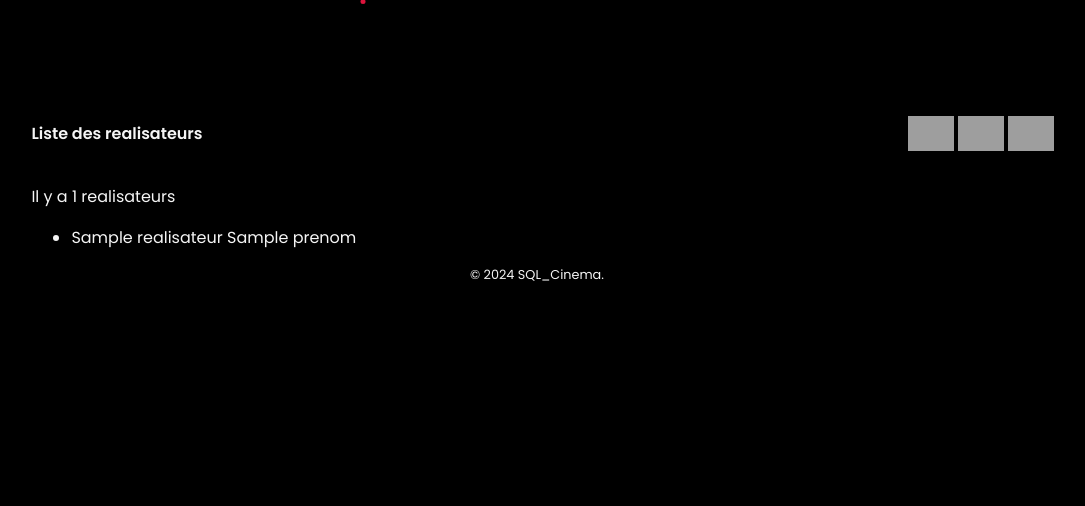
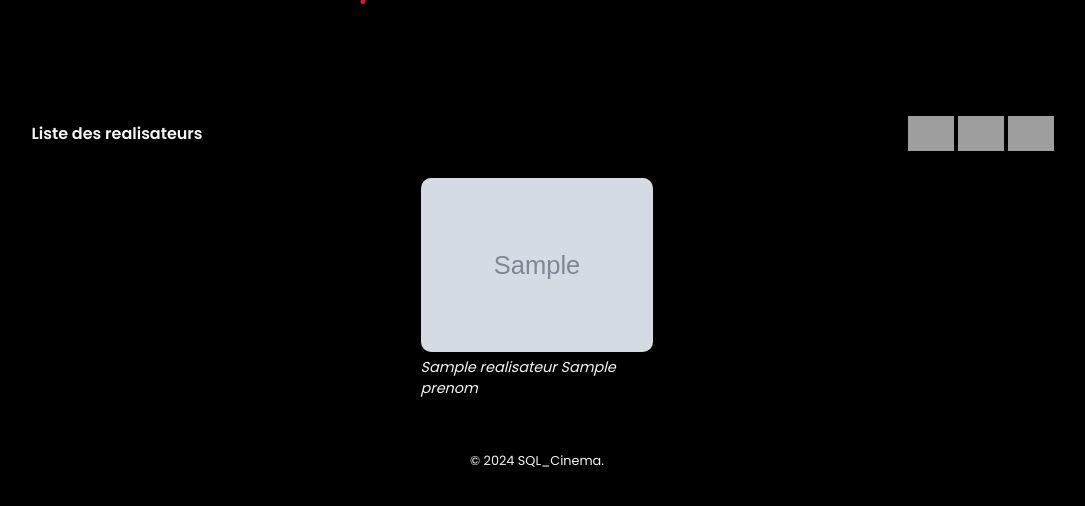
Before and after one commit to philfab/SQL_Cinema, a PHP site: template views/directorsView.php in a window 1280 px wide. Shown: the part 76-582 px from the top of the page, without its empty margins (103-1188 px from the left). Run offline with PHP 8.4, Linux system fonts and the light colour scheme; the template is opened without the code that fills it: most values are stand-ins (such as "Sample title", 1, 10 or a date in 2020); grey boxes marked "Sample" are stand-in pictures; data that the repository does not hold is empty; grey boxes are pictures that could not be loaded.

Commit message:
exo sql_cinema page directors refonte

```diff
--- a/controllers/DirectorController.php
+++ b/controllers/DirectorController.php
@@ -15,7 +15,7 @@ class DirectorController
     {
         $pdo = Connect::Connection();
         $realisateurs = $pdo->query("
-        SELECT id_realisateur, p.prenom, p.nom
+        SELECT r.id_realisateur, p.prenom, p.nom, p.photo
         FROM Personne p
         INNER JOIN realisateur r ON p.id_personne = r.id_personne
         GROUP BY r.id_realisateur
--- a/index.php
+++ b/index.php
@@ -14,11 +14,8 @@ spl_autoload_register(function ($class) {
     require $class . '.php';
 });
 
-
-
 $action = $_GET['action'] ?? 'listFilms';
 $id = $_GET['id'] ?? null;
-
 
 switch ($action) {
     case 'addKind':
--- a/views/directorsView.php
+++ b/views/directorsView.php
@@ -1,15 +1,15 @@
 <?php ob_start(); ?>
 
-<p>Il y a <?= $realisateurs->rowCount() ?> realisateurs</p>
-
-<ul>
-    <?php
-    foreach ($realisateurs as $realisateur) { ?>
-        <li>
-            <a href="index.php?action=detailDirector&id=<?= $realisateur["id_realisateur"] ?>"><?= $realisateur["nom"] . " " . $realisateur["prenom"] ?></a>
-        </li>
+<div class="film-gallery">
+    <?php foreach ($realisateurs as $realisateur) { ?>
+        <figure>
+        <a href="index.php?action=detailDirector&id=<?= $realisateur["id_realisateur"] ?>">
+         <img src="<?= $realisateur['photo'] ?>" alt="Photo du Realisateur">
+        </a>
+            <figcaption><?=  $realisateur["nom"] . " " . $realisateur["prenom"] ?></figcaption>
+        </figure>
     <?php } ?>
-</ul>
+</div>
 
 <?php
 $titre = "Liste des realisateurs";
--- a/views/kindsView.php
+++ b/views/kindsView.php
@@ -1,6 +1,4 @@
 <?php ob_start(); ?>
-
-<p>Il y a <?= $kinds->rowCount() ?> genres</p>
 
 <div class="genre-container">
     <?php foreach ($kinds as $kind) { ?>
--- a/views/rolesView.php
+++ b/views/rolesView.php
@@ -1,7 +1,4 @@
 <?php ob_start(); ?>
-
-<p>Il y a <?= $roles->rowCount() ?> rôles</p>
-
 
 <div class="genre-container">
     <?php foreach ($roles as $role) { ?>
--- a/views/template.php
+++ b/views/template.php
@@ -32,13 +32,13 @@ $currentAction = $_GET['action'] ?? 'listFilms';
             <section id="content">
                 <div class="container-buttons">
                     <h4 class="title-sec"> <?= isset($titre_secondaire) ? $titre_secondaire : '' ?></h4>
-                    <a href="index.php?action=<?= $actionAdd ?>" class="button second-element">
+                    <a href="index.php?action=<?=isset($actionAdd) ? $actionAdd : '' ?>" class="button second-element">
                         <img src="public/images/add.svg" alt="Ajouter" class="icon" />
                     </a>
-                    <a href="index.php?action=<?= $actionEdit ?>" class="button">
+                    <a href="index.php?action=<?=isset($actionEdit) ? $actionAdd : ''?>" class="button">
                         <img src="public/images/edit.svg" alt="Éditer" class="icon" />
                     </a>
-                    <a href="index.php?action=<?= $actionDel ?>" class="button">
+                    <a href="index.php?action=<?= isset($actionDel) ? $actionDel : '' ?>" class="button">
                         <img src="public/images/del.svg" alt="Supprimer" class="icon" />
                     </a>
                 </div>
```
